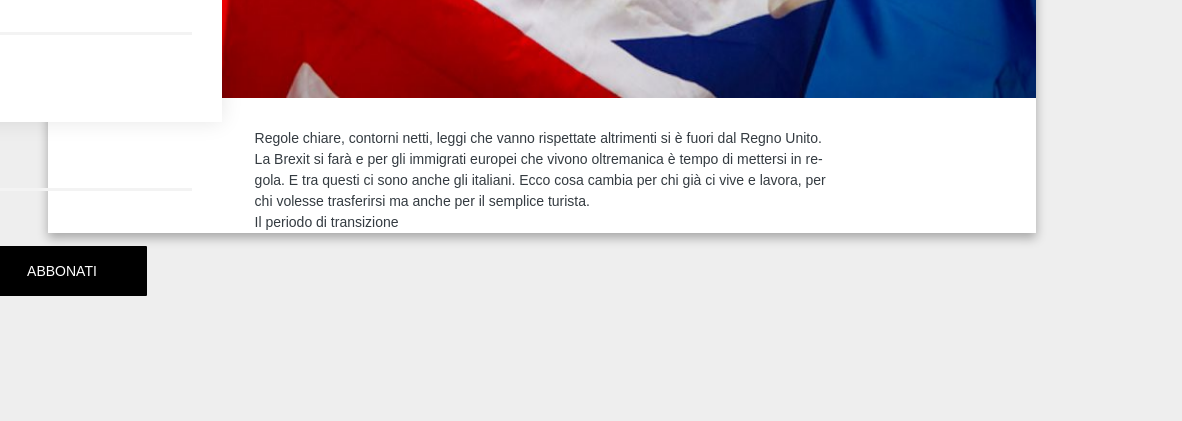
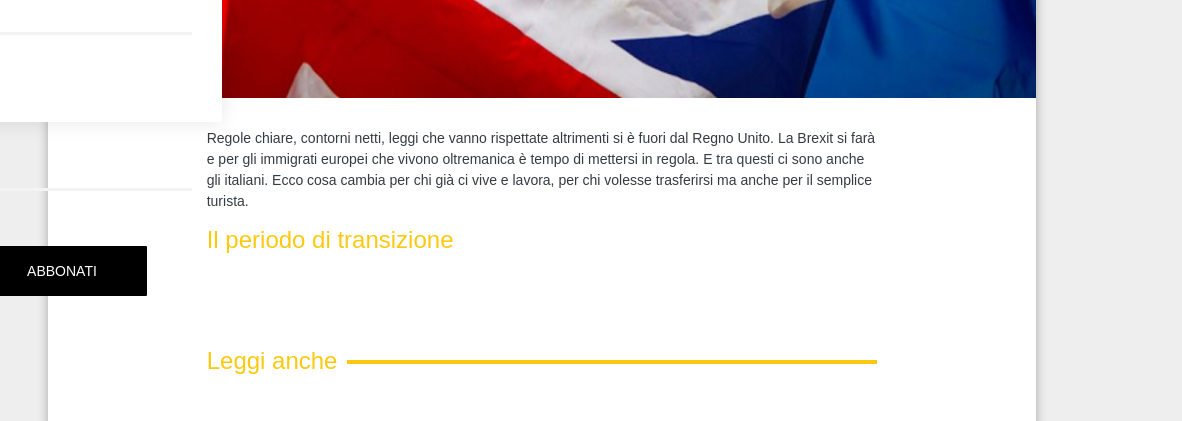
Before and after one commit to Yana4079/bootstrap-master, a website: page bootstrap-master/index.html in a window 1280 px wide. Shown: the part 678-1099 px from the top of the page, 98-1280 px from the left. Before the commit the page ends 994 px from the top, so only its background shows below. Drawn offline with Linux system fonts and the light colour scheme; files whose address does not match are found by name.

Commit message:
changed text and  create before/after

```diff
--- a/bootstrap-master/assets/scss/layout/section.scss
+++ b/bootstrap-master/assets/scss/layout/section.scss
@@ -76,13 +76,37 @@
   padding-right: 0 !important;
 }
 .container__content {
-    color: #343B41;
-    padding: 30px 20% 0 20%;
+  color: #343b41;
+  padding: 30px 15%;
 }
 
 .col h2 {
-        margin: $marginTXT !important;
-    }
+    margin: 10px 0 15px !important;
+    color: #fbc910;
+    font-size: 24px;
+    position: relative;
+}
 
-$containerFW:700;
-$marginTXT: 10px 0 15px;
+.col .title__line {
+  margin: 10px 0 15px !important;
+  color: #fbc910;
+  font-size: 24px;
+  z-index: 2;
+  &::before {
+    content: "";
+    left: 0;
+    right: 0;
+    top: 17px;
+    height: 4px;
+    background-color: #fbc910;
+    position: absolute;
+    z-index: 0;
+  }
+  span {
+    padding: 0 10px 0 0;
+    background-color: white;
+    position: relative;
+    color: #fbc910;
+    font-size: 24px;
+  }
+}
--- a/bootstrap-master/index.html
+++ b/bootstrap-master/index.html
@@ -249,6 +249,13 @@
           <h2>Il periodo di transizione</h2>
         </div>
       </div>
+      <div class="row container__content">
+        <div class="col">
+          <h2 class="title__line">
+            <span>Leggi anche</span>
+          </h2>
+        </div>
+      </div>
     </div>
   </div>
   <!-- Bootstrap core JavaScript
```
Also changed, not shown: bootstrap-master/assets/css/app.css, bootstrap-master/dist/assets/css/app.min.css.
